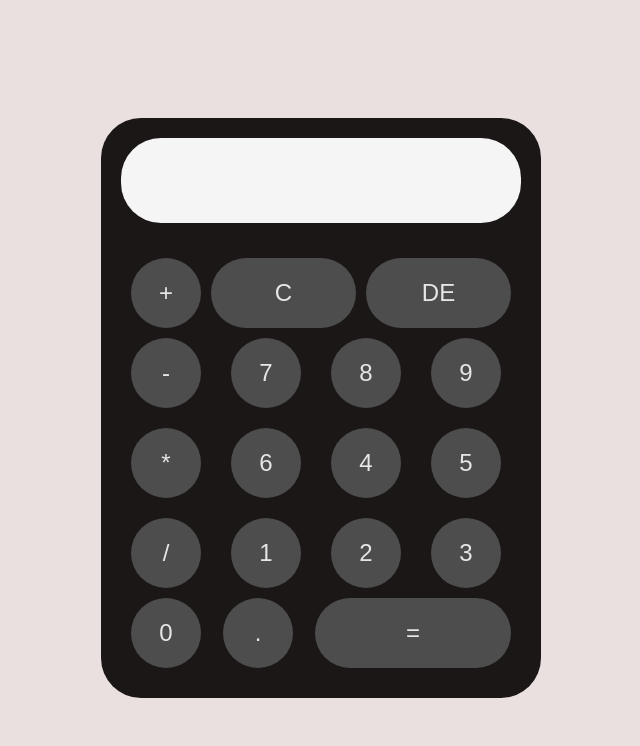
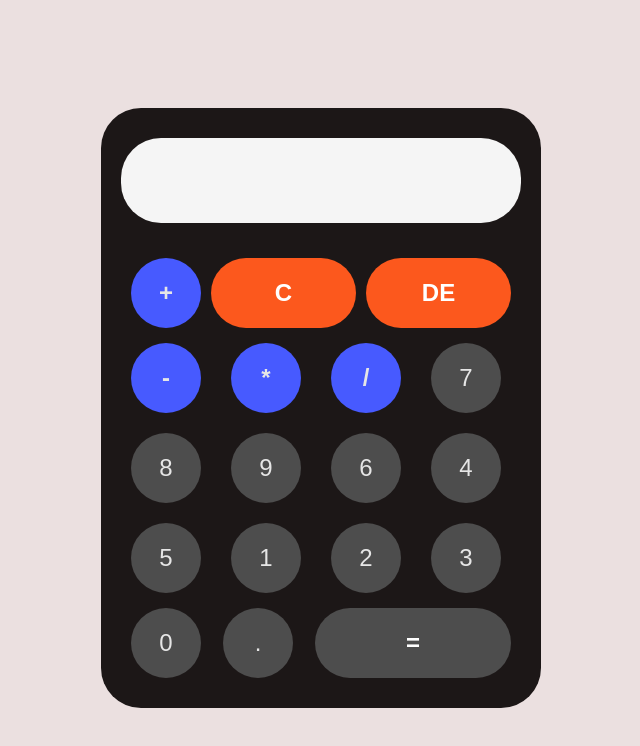
Before and after one commit to Arpana-Karki/Calculator, a plain HTML site: page index.html in a window 1280 px wide. Shown: the whole page, without its empty margins (319-959 px from the left). Drawn offline with Linux system fonts and the light colour scheme.

Commit message:
changes made

```diff
--- a/index.css
+++ b/index.css
@@ -23,13 +23,14 @@ body{
 #display{
 width:100%;
 font-size: 3rem;
-text-align:left;
+text-align: left;
 background-color: whitesmoke;
-color:black;
-border:none;
+color:hsl(0, 0%, 10%);
+border: none;
 border-radius: 40px;
 padding: 15px;
 box-sizing: border-box;
+margin-top:10px;
 margin-bottom: 20px;
 }
 
@@ -58,11 +59,29 @@ button:active{
     cursor: pointer;
 }
 
+.operand{
+    background-color:hsl(234, 100%, 64%);
+    font: size 30px;
+    font-weight: bold;
+}
+
+.operand:hover{
+    background-color:hsl(234, 97%, 70%) ;
+
+}
+
+.operand:active{
+    background-color:hsl(234, 97%, 80%);
+}
+
+
 .keys{
     margin:5px;
     height:75%;
     margin-top: 10px;
 }
+
+
 
 .operandsAndOperators{
 
@@ -76,6 +95,7 @@ button:active{
 #row1{
     display: flex;
     justify-content: center;
+    margin-bottom: 5px;
 
 }
 
@@ -85,29 +105,39 @@ button:active{
     justify-content: center;
     gap:12px;
     width:100%;
-
-}
-
-#row1 button{
-    padding: 5px;
-
-}
-
-
-#equalBtn{
-    flex:1;
-}
-
-#operands{
-    display: grid;
-    grid-template-columns: repeat(4,1fr);
-    justify-content: center;
-    gap:10px;
+    margin-top: 5px;
 
 }
 
 #clearBtn,#deleteBtn {
     flex:1;
+    color:white;
+    font-weight: bold;
+    background-color: hsl(16, 97%, 55%);
+}
+
+#deleteBtn:hover {
+    background-color: hsl(16, 97%, 62%);
+}
+
+#deleteBtn:active {
+    background-color: hsl(16, 97%, 75%);
+}
+
+#clearBtn:hover {
+    background-color: hsl(16, 97%, 62%);
+}
+
+#clearBtn:active {
+    background-color: hsl(16, 97%, 75%);
+}
+
+
+#equalBtn {
+    flex:1;
+    color:white;
+    font-weight: bold;
+
 }
 
 
@@ -118,7 +148,10 @@ button:active{
         font-size: 20px;
     }
 
-  #operands{
+    .operandsAndOperators{
+        gap:3px;
         grid-template-columns: repeat(3,1fr);
     }
+
+
 }
--- a/index.html
+++ b/index.html
@@ -16,22 +16,22 @@
 
 
         <div id="row1">
-            <button onclick="appendToDisplay('+')">+</button>
+            <button class="operand" onclick="appendToDisplay('+')">+</button>
             <button id="clearBtn" onclick="clearDisplay()">C</button>
             <button id="deleteBtn"   onclick="deleteFromDisplay()">DE</button>
 
         </div>
         <div class="operandsAndOperators">
 
-                    <button onclick="appendToDisplay('-')">-</button>
+            <button class="operand" onclick="appendToDisplay('-')" >-</button>
+            <button class="operand" onclick="appendToDisplay('*')">*</button>
+            <button class="operand"  onclick="appendToDisplay('/')">/</button>
                     <button onclick="appendToDisplay('7')">7</button>
                     <button onclick="appendToDisplay('8')">8</button>
                     <button onclick="appendToDisplay('9')">9</button>
-                    <button onclick="appendToDisplay('*')">*</button>
                     <button onclick="appendToDisplay('6')">6</button>
                     <button onclick="appendToDisplay('4')">4</button>
                     <button onclick="appendToDisplay('5')">5</button>
-                    <button onclick="appendToDisplay('/')">/</button>
                     <button onclick="appendToDisplay('1')">1</button>
                     <button onclick="appendToDisplay('2')">2</button>
                     <button onclick="appendToDisplay('3')">3</button>
```
